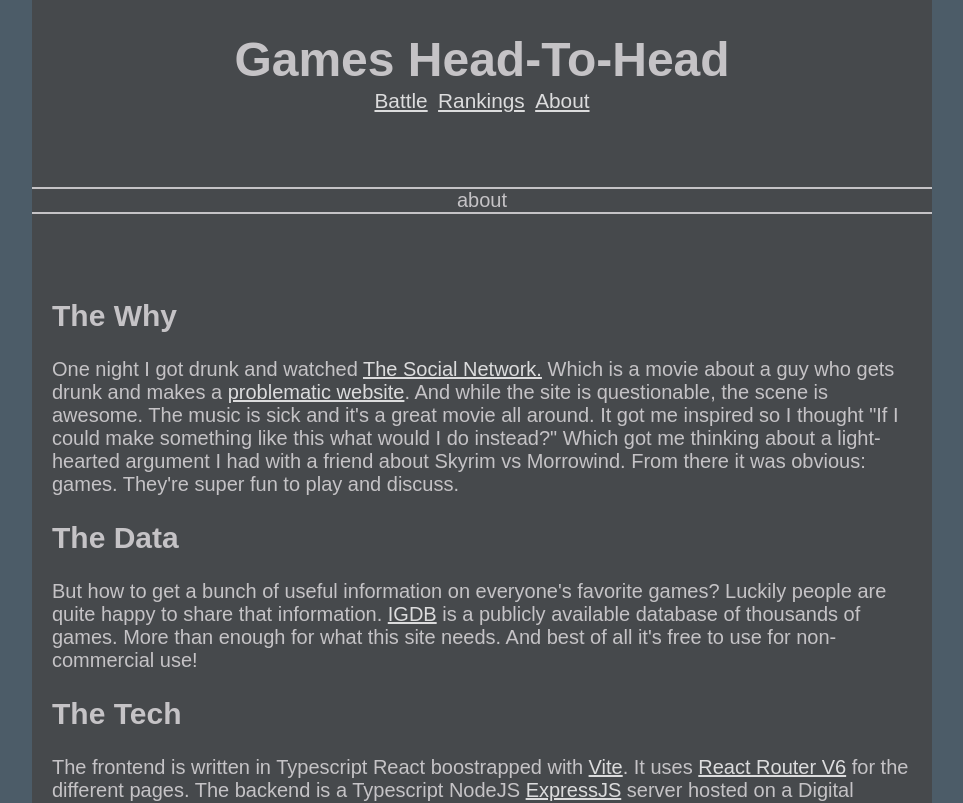
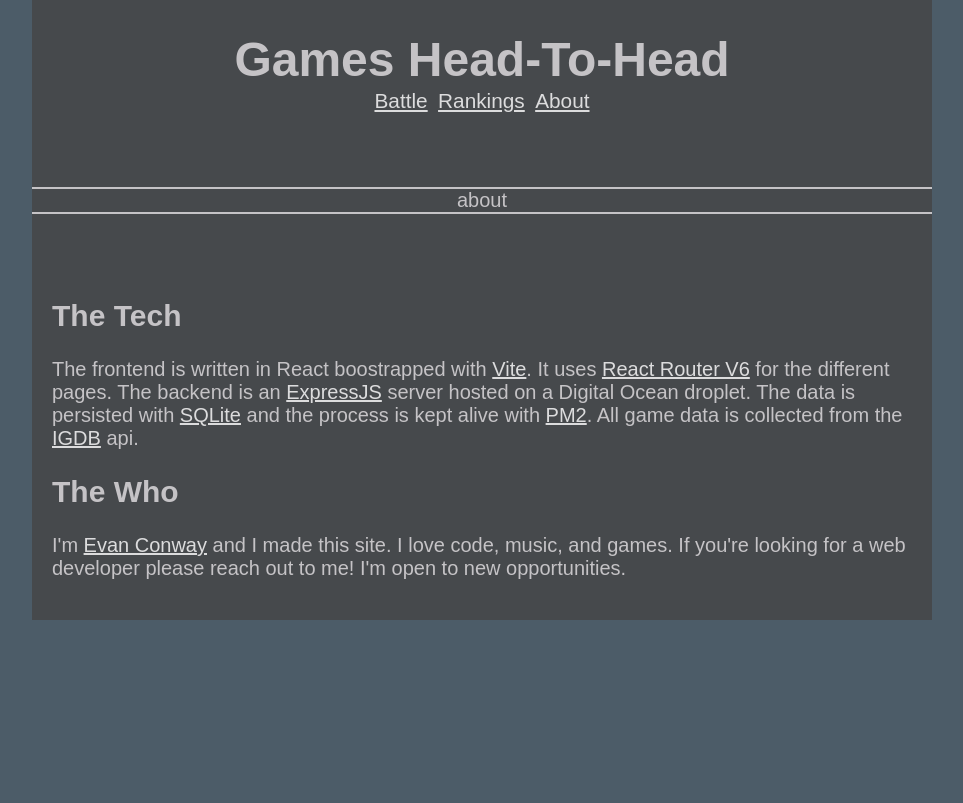
Before and after one commit to evanconway/game-rank-battles, a React (Vite) app in the folder client/: page /about in a window 1280 px wide. Shown: the top 803 px of the page, without its empty margins (158-1121 px from the left). Built offline with nearby package versions, Linux system fonts and the light colour scheme.

Commit message:
simplify about page

```diff
--- a/client/src/components/About.tsx
+++ b/client/src/components/About.tsx
@@ -10,48 +10,24 @@ const About = () => {
         about
       </div>
       <section style={{ padding: "1em" }}>
-        <h2>The Why</h2>
-        <p>
-          One night I got drunk and watched{" "}
-          <A href="https://en.wikipedia.org/wiki/The_Social_Network">
-            The Social Network.
-          </A>{" "}
-          Which is a movie about a guy who gets drunk and makes a{" "}
-          <A href="https://www.thecrimson.com/article/2003/11/19/facemash-creator-survives-ad-board-the/">
-            problematic website
-          </A>
-          . And while the site is questionable, the scene is awesome. The music
-          is sick and it's a great movie all around. It got me inspired so I
-          thought "If I could make something like this what would I do instead?"
-          Which got me thinking about a light-hearted argument I had with a
-          friend about Skyrim vs Morrowind. From there it was obvious: games.
-          They're super fun to play and discuss.
-        </p>
-        <h2>The Data</h2>
-        <p>
-          But how to get a bunch of useful information on everyone's favorite
-          games? Luckily people are quite happy to share that information.{" "}
-          <A href="https://www.igdb.com/api">IGDB</A> is a publicly available
-          database of thousands of games. More than enough for what this site
-          needs. And best of all it's free to use for non-commercial use!
-        </p>
         <h2>The Tech</h2>
         <p>
-          The frontend is written in Typescript React boostrapped with{" "}
+          The frontend is written in React boostrapped with{" "}
           <A href="https://vitejs.dev">Vite</A>. It uses{" "}
           <A href="https://reactrouter.com/en/main">React Router V6</A> for the
-          different pages. The backend is a Typescript NodeJS{" "}
+          different pages. The backend is an{" "}
           <A href="https://expressjs.com">ExpressJS</A> server hosted on a
           Digital Ocean droplet. The data is persisted with{" "}
           <A href="https://www.sqlite.org/index.html">SQLite</A> and the process
-          is kept alive with <A href="https://pm2.keymetrics.io/">PM2</A>.
+          is kept alive with <A href="https://pm2.keymetrics.io/">PM2</A>. All
+          game data is collected from the{" "}
+          <A href="https://www.igdb.com/api">IGDB</A> api.
         </p>
         <h2>The Who</h2>
         <p>
-          Hi! I'm <A href="https://evanconway.github.io">Evan Conway</A> and I
-          made this site. I love code, music, and of course games. If you're
-          looking for a web developer please reach out to me! I'm open to new
-          opportunities.
+          I'm <A href="https://evanconway.dev/">Evan Conway</A> and I made this
+          site. I love code, music, and games. If you're looking for a web
+          developer please reach out to me! I'm open to new opportunities.
         </p>
       </section>
     </div>
```
